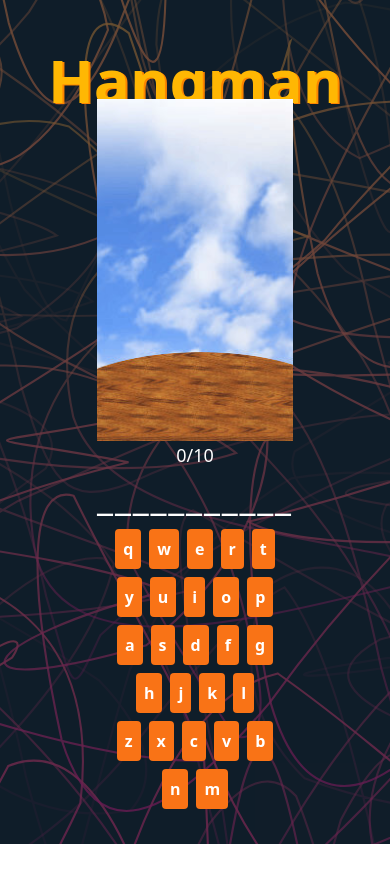
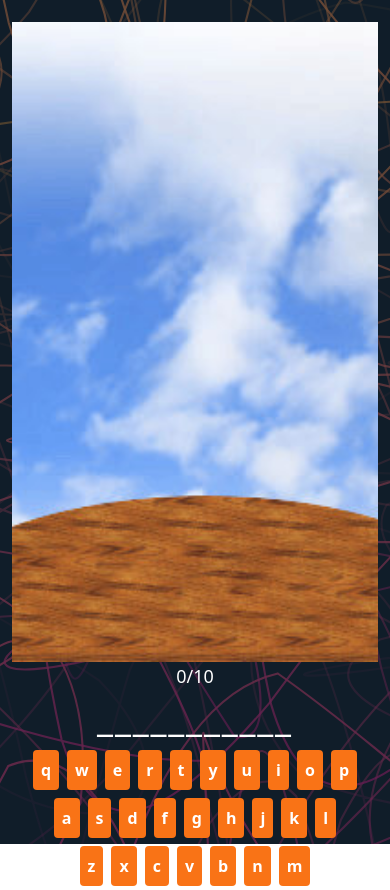
Before and after one commit to mai-soup/hangman, a React (Vite) app: page / in a window 390 px wide. Before the commit the page ends 844 px from the top, so only its background shows below. Built offline with nearby package versions, Linux system fonts and the light colour scheme.

Commit message:
make width more responsive

```diff
--- a/src/Hangman.jsx
+++ b/src/Hangman.jsx
@@ -56,7 +56,7 @@ const Hangman = ({ maxMistakes = 10 }) => {
   const lost = wrongGuesses >= maxMistakes;
   const won = answer === guess.join("");
   return (
-    <div className="flex flex-col justify-center h-4/5 min-w-min w-1/3">
+    <div className="flex flex-col justify-center h-4/5 w-full sm:w-4/5 lg:w-1/3">
       <img
         src={imgs[wrongGuesses]}
         alt={`${wrongGuesses}/${maxMistakes}`}
```
